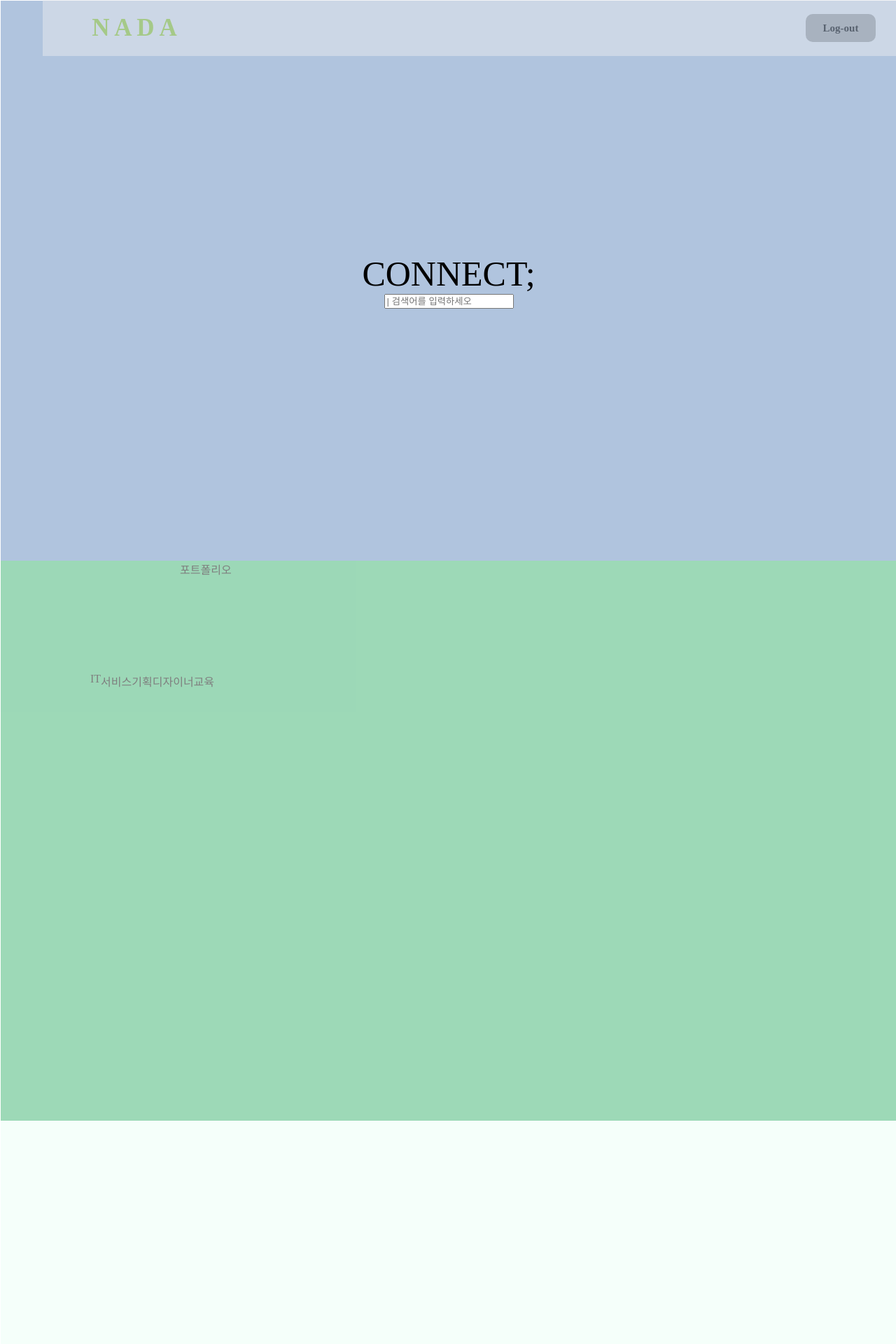
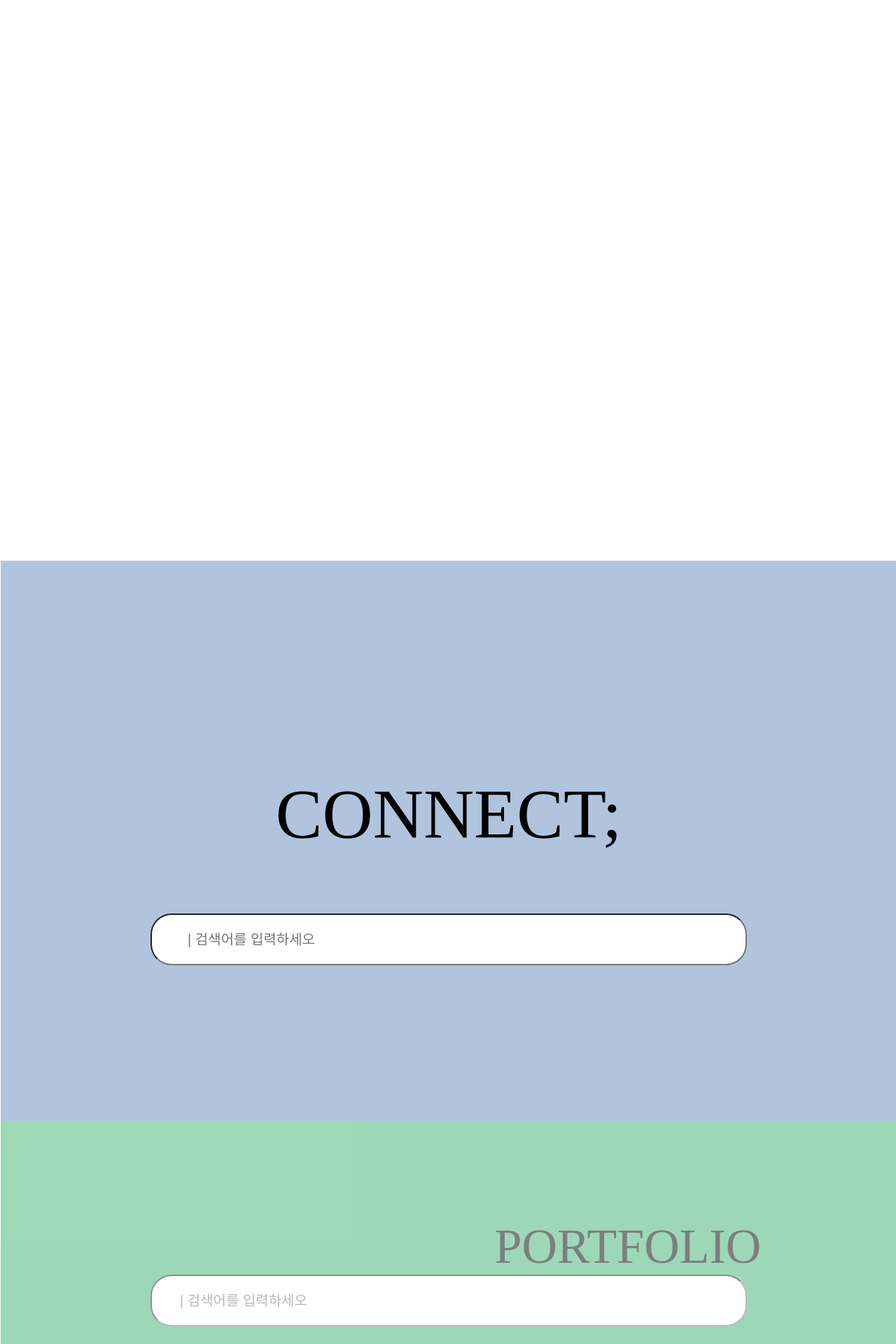
Before and after one commit to Like-lion-inha-Hackathon/nada_djagno, a Django app: page /connects/ in a window 1280 px wide. Shown: the top 1920 px of the page at 70% size. Run offline with Django 3.2, Linux system fonts and the light colour scheme; some libraries are stand-ins or nearby versions.

Commit message:
06_1340_gyuwon

```diff
--- a/static/css/connect/connect.css
+++ b/static/css/connect/connect.css
@@ -7,45 +7,8 @@
     height:400vh;
 }
 
-.status-bar {
-    position: fixed;
-    top: 0;
-    width: 95.3%; /*위에 줄은 status-bar를 위에 고정시키기 위한 것이다.*/
-    display: flex;
-    height: 5vh;
-    justify-content: space-between;
-    padding: 20px;
-    z-index: 2;
-    background-color: rgb(232, 234, 237);
-    opacity: 0.5;
-    margin-left: 4.7%;
-  }
-
-  .main_logo {
-    margin-left: 50px;
-    font-size: 35px;
-    font-weight: 800;
-    color: yellowgreen;
-    z-index:1;
-  }
-
-  .login_button {
-    margin-right: 50px;
-    width: 100px;
-    height: 40px;
-    font-size: 15px;
-    font-family: unset;
-    font-weight: bold;
-    background-color: rgba(128, 128, 128, 0.7);
-    border-radius: 10px;
-    border: thin;
-    display: flex;
-    justify-content: space-evenly;
-    align-items: center;
-    z-index:1;
-  }
-
 .search{
+    /* margin:0 auto; */
     background-color:lightsteelblue;
     width:100%;
     height:25%;
@@ -55,15 +18,25 @@
 }
 
 .title{
+    margin-top:10%;
+    height:25vh;
     text-align:center;
     font-family:unset;
-    font-size:50px;
+    font-size:100px;
 }
 
 .search_bar{
-    /* width:80%;
-    height:20%; */
+    width:100%;
+    height:15vh;
     text-align:center;
+}
+
+.search_box{
+    padding:10px 40px;
+    height:50px;
+    width:60%;
+    border-radius:30px;
+    font-size: 20px;
 }
 
 .portfolio{
@@ -94,13 +67,18 @@
     justify-content:center;
 }
 
-.portfolio_title{
-    height:20%;
-    margin-left: 20vw;
-    text-decoration-color: maroon ;
-    font-size:unset;
+.portfolio_title_box{
+    display:flex;
+    justify-content:center;
 }
 
+.portfolio_title{
+    padding-left:40vw;
+    margin-top:10vh;
+    height:20%;
+    text-decoration-color: maroon ;
+    font-size:70px;
+}
 
 .tag{
     height:20%;
@@ -109,12 +87,6 @@
     margin-left:10vw;
 }
 
-.tag :nth-child(){
-    width:10%;
-    height:80%;
-    border: 2px solid gray;
-    border-radius:80%;
-}
 
 
 .detail_box{
--- a/templates/connect/connect.html
+++ b/templates/connect/connect.html
@@ -11,28 +11,22 @@
     {% endblock css %}
 </head>
 <div class="outer">
-    <div class="status-bar">
-        <span class="main_logo">N A D A</span>
-        <button class="login_button">
-            <a href="{% url 'users:main' %}">Log-out</a>
-        </button>
-    </div>
     <div class="search">
         <div class="title">CONNECT;</div>
         <div class="search_bar">
             <form id="write-challenge" action="" method="POST">
-                <input class="search_box" name="search_box" type="text" placeholder="| 검색어를 입력하세오"/>
+                <input class="search_box" name="search_box" type="text" placeholder="  | 검색어를 입력하세오"/>
             </form>
         </div>
     </div>
     <div class="portfolio">
-        <div class="portfolio_title">포트폴리오</div>
-        <div class="tag">
-            <div class="d_tag1">IT</div>
-            <div class="d_tag2">서비스기획</div>
-            <div class="d_tag3">디자이너</div>
-            <div class="d_tag4">교육</div>
+        <div class="portfolio_title_box">
+            <div class="portfolio_title">PORTFOLIO</div>
         </div>
+        <div class="search_bar">
+            <form id="write-challenge" action="" method="POST">
+                <input class="search_box" name="search_box" type="text" placeholder="| 검색어를 입력하세오"/>
+            </form>
         <div class="detail_box"></div>
     </div>
     <div class="challenge">
```
